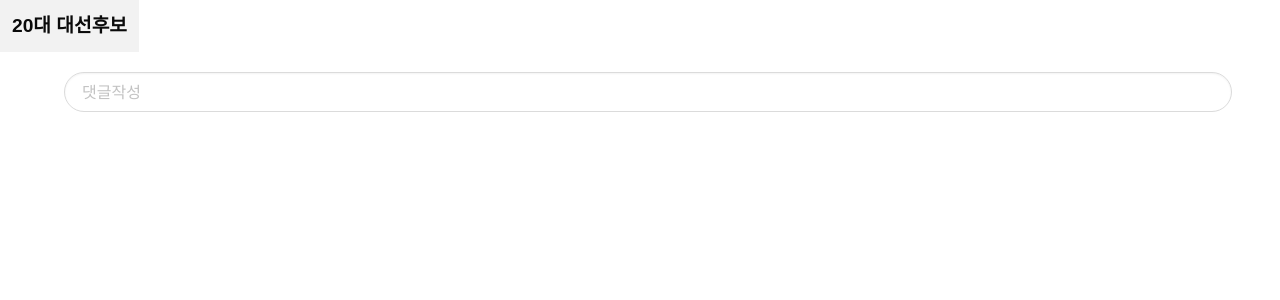
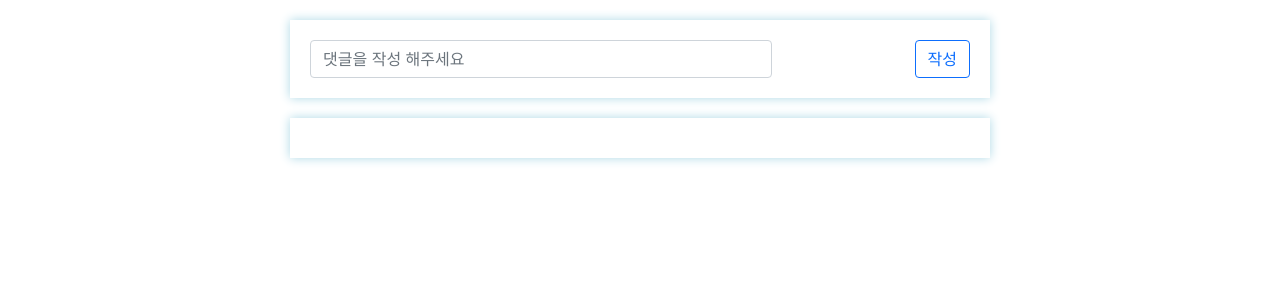
Before and after one commit to umsounghun/w1team5, a Flask app: template templates/posts.html in a window 1280 px wide. Shown: the top 300 px of the page. Run offline with Flask 2, Linux system fonts and the light colour scheme; the template is opened without the code that fills it, so the values that code supplies are empty; some libraries are stand-ins or nearby versions.

Commit message:
app.py 로그인 댓글 기능 구현 업데이트/댓글 html css 완성

```diff
--- a/app.py
+++ b/app.py
@@ -6,7 +6,7 @@ import certifi
 
 ca = certifi.where()
 
-client = MongoClient('mongodb+srv://test:sparta@cluster0.ezfes.mongodb.net/Cluster0?retryWrites=true&w=majority', tlsCAFile=ca)
+client = MongoClient('mongodb+srv://test:sparta@cluster0.e5mxe.mongodb.net/Cluster0?retryWrites=true&w=majority', tlsCAFile=ca)
 db = client.dbsparta
 
 app = Flask(__name__)
@@ -33,19 +33,18 @@ def login():
     msg = request.args.get("msg")
     return render_template('login.html', msg=msg)
 
-
-@app.route('/user/<username>')
-def user(username):
-    # 각 사용자의 프로필과 글을 모아볼 수 있는 공간
-    token_receive = request.cookies.get('mytoken')
-    try:
-        payload = jwt.decode(token_receive, SECRET_KEY, algorithms=['HS256'])
-        status = (username == payload["id"])  # 내 프로필이면 True, 다른 사람 프로필 페이지면 False
-
-        user_info = db.users.find_one({"username": username}, {"_id": False})
-        return render_template('user.html', user_info=user_info, status=status)
-    except (jwt.ExpiredSignatureError, jwt.exceptions.DecodeError):
-        return redirect(url_for("home"))
+# @app.route('/user/<username>')
+# def user(username):
+#     # 각 사용자의 프로필과 글을 모아볼 수 있는 공간
+#     token_receive = request.cookies.get('mytoken')
+#     try:
+#         payload = jwt.decode(token_receive, SECRET_KEY, algorithms=['HS256'])
+#         status = (username == payload["id"])  # 내 프로필이면 True, 다른 사람 프로필 페이지면 False
+#
+#         user_info = db.users.find_one({"username": username}, {"_id": False})
+#         return render_template('user.html', user_info=user_info, status=status)
+#     except (jwt.ExpiredSignatureError, jwt.exceptions.DecodeError):
+#         return redirect(url_for("home"))
 
 
 @app.route('/sign_in', methods=['POST'])
@@ -95,36 +94,27 @@ def sign_in():
 #     except (jwt.ExpiredSignatureError, jwt.exceptions.DecodeError):
 #         return redirect(url_for("home"))
 
+@app.route('/posts')
+def comment():
+    msg = request.args.get("msg")
+    return render_template('posts.html', msg=msg)
 
-@app.route('/posting', methods=['POST']) #댓글 작성 하기
-def posting():
-    token_receive = request.cookies.get('mytoken') #token_receive로 쿠키를 가져옴
-    try:
-        payload = jwt.decode(token_receive, SECRET_KEY, algorithms=['HS256'])
-        user_info = db.users.find_one({"username": payload["id"]}) #payload값에 id값이 있기때문 유저정보를 항상 알 수 있음
-        comment_receive = request.form["comment_give"]
-        # cannum_receive = request.form["cannum_give"]
-        doc = {
-            "username": user_info["username"],
-            "comment": comment_receive
-        }
-        db.posts.insert_one(doc)
-        return jsonify({"result": "success", 'msg': '포스팅 성공'})
-    except (jwt.ExpiredSignatureError, jwt.exceptions.DecodeError):
-        return redirect(url_for("home"))
+@app.route("/posts/comment", methods=["POST"])
+def comment_post():
+    comment_receive = request.form['comment_give']
+    comment_list = list(db.comment.find({}, {'_id': False}))
 
+    doc = {
+        'comment' : comment_receive
+    }
 
-@app.route("/get_posts", methods=['GET']) #작성된 댓글 가져오기
-def get_posts():
-    token_receive = request.cookies.get('mytoken')
-    try:
-        payload = jwt.decode(token_receive, SECRET_KEY, algorithms=['HS256'])
-        posts = list(db.posts.find({}).sort("date",-1).limit(20)) #작성된 날짜순(최신순)으로 최대 20개 댓글 가져오기
-        for post in posts:
-            post["_id"] = str(post["_id"]) #각각의 id를 문자열로 바꾼다
-        return jsonify({"result": "success", "msg": "포스팅을 가져왔습니다.","posts":posts})
-    except (jwt.ExpiredSignatureError, jwt.exceptions.DecodeError):
-        return redirect(url_for("home"))
+    db.comment.insert_one(doc)
+    return jsonify({'msg':'댓글 등록 완료!'})
+
+@app.route("/posts/comment", methods=["GET"])
+def comment_get():
+    comment_list = list(db.comment.find({}, {'_id': False}))
+    return jsonify({'comments': comment_list})
 
 if __name__ == '__main__':
     app.run('0.0.0.0', port=5000, debug=True)
--- a/templates/login.html
+++ b/templates/login.html
@@ -32,10 +32,6 @@
         .title {
             font-weight: 800;
             font-size: 5rem;
-        }
-
-        .subtitle {
-            font-size: 2rem;
         }
 
         .is-sparta {
--- a/templates/posts.html
+++ b/templates/posts.html
@@ -8,6 +8,12 @@
     <!-- Required meta tags -->
     <meta charset="utf-8">
     <meta name="viewport" content="width=device-width, initial-scale=1, shrink-to-fit=no">
+    <link href="https://cdn.jsdelivr.net/npm/bootstrap@5.0.2/dist/css/bootstrap.min.css" rel="stylesheet"
+          integrity="sha384-EVSTQN3/azprG1Anm3QDgpJLIm9Nao0Yz1ztcQTwFspd3yD65VohhpuuCOmLASjC" crossorigin="anonymous">
+    <script src="https://ajax.googleapis.com/ajax/libs/jquery/3.5.1/jquery.min.js"></script>
+    <script src="https://cdn.jsdelivr.net/npm/bootstrap@5.0.2/dist/js/bootstrap.bundle.min.js"
+            integrity="sha384-MrcW6ZMFYlzcLA8Nl+NtUVF0sA7MsXsP1UyJoMp4YLEuNSfAP+JcXn/tWtIaxVXM"
+            crossorigin="anonymous"></script>
 
     <!-- Bulma CSS -->
     <link rel="stylesheet" href="https://cdn.jsdelivr.net/npm/bulma@0.9.1/css/bulma.min.css">
@@ -17,91 +23,74 @@
     <!-- JS -->
     <script src="https://ajax.googleapis.com/ajax/libs/jquery/3.4.1/jquery.min.js"></script>
     <script src="https://cdnjs.cloudflare.com/ajax/libs/jquery-cookie/1.4.1/jquery.cookie.js"></script>
+    <style>
+        .mybox {
+            width: 95%;
+            max-width: 700px;
+            padding: 20px;
+            box-shadow: 0px 0px 10px 0px lightblue;
+            margin: 20px auto;
+        }
 
+        .mycomment {
+            display: flex;
+            flex-direction: row;
+            align-items: center;
+            justify-content: space-between;
+        }
+
+        .mycomment > input {
+            width: 70%;
+        }
+    </style>
 
     <script>
-        function post() {
-            let comment = $("#textarea-post").val()//띄운 모달에 입력한 값을 가져옴
-            let can_num
+        $(document).ready(function () {
+            show_comment();
+        });
+
+        function show_comment() {
+            $.ajax({
+                type: "GET",
+                url: "/posts/comment",
+                data: {},
+                success: function (response) {
+                    let rows = response['comments']
+                    for (let i = 0; i < rows.length; i++) {
+                        let comment = rows[i]['comment']
+
+                        let temp_html = `<li>${comment}</li>`
+
+                        $('#comment-list').append(temp_html)
+                    }
+                }
+            });
+        }
+
+        function save_comment() {
+            let comment = $('#comment').val()
+
             $.ajax({
                 type: "POST",
-                url: "/posting",
-                data: {
-                    comment_give: comment,
-                    // cannum_give: can_num
-                },
+                url: "/posts/comment",
+                data: {comment_give: comment},
                 success: function (response) {
-                    $("#modal-post").removeClass("is-active") //모달을 닫음
+                    alert(response["msg"])
                     window.location.reload()
                 }
-            })
+            });
         }
-
-        function get_posts() {
-            $("#post-box").empty()
-            $.ajax({
-                type: "GET",
-                url: "/get_posts",
-                data: {},
-                success: function (response) {
-                    if (response["result"] == "success") {
-                        let posts = response["posts"]
-                        for (let i = 0; i < posts.length; i++) {
-                            let post = posts[i]
-                            let html_temp = `<div class="box" id="${post["_id"]}">  #첫번쨰 div 필요한가?
-                                        <article class="media">
-                                            <div class="media-left">
-                                                <a class="image is-64x64" href="/user/${post['username']}">
-                                                    <img class="is-rounded" src="/static/${post['profile_pic_real']}"
-                                                         alt="Image">
-                                                </a>
-                                            </div>
-                                            <div class="media-content">
-                                                <div class="content">
-                                                    <p>
-                                                        <strong>${post['username']}</strong>
-                                                        <br>
-                                                        ${post['comment']}
-                                                    </p>
-                                                </div>
-
-                                            </div>
-                                        </article>
-                                    </div>`
-                            $("#post-box").append(html_temp)
-                        }
-                    }
-                }
-            })
-        }
-        $(document).ready(function () {
-            get_posts()
-        })
     </script>
 
 </head>
 <body>
-<nav class="navbar is-fixed-top is-white" role="navigation" aria-label="main navigation">
-    <div class="navbar-brand">
-        <a class="navbar-item" href="/">
-            <strong class="is-sparta"
-                    style="font-family: 'Stylish', sans-serif;font-size: larger;">20대 대선후보</strong>
-        </a>
+<div class="mybox">
+    <div class="mycomment">
+        <input id="comment" class="form-control" type="text" placeholder="댓글을 작성 해주세요">
+        <button onclick="save_comment()" type="button" class="btn btn-outline-primary">작성</button>
     </div>
-</nav>
-//포스팅 칸
-<section class="section">
-    <article class="media">
-        <figure class="media-left" style="align-self: center">
-        </figure>
-        <div class="media-content">
-            <div class="field">
-                <p class="control">
-                    <input id="input-post" class="input is-rounded" placeholder="댓글작성"
-                           onclick='$("#modal-post").addClass("is-active")'></p>
-            </div>
-        </div>
-    </article>
-</section>
+</div>
+<div class="mybox" id="comment-list">
+</div>
 </body>
 </html>
```
